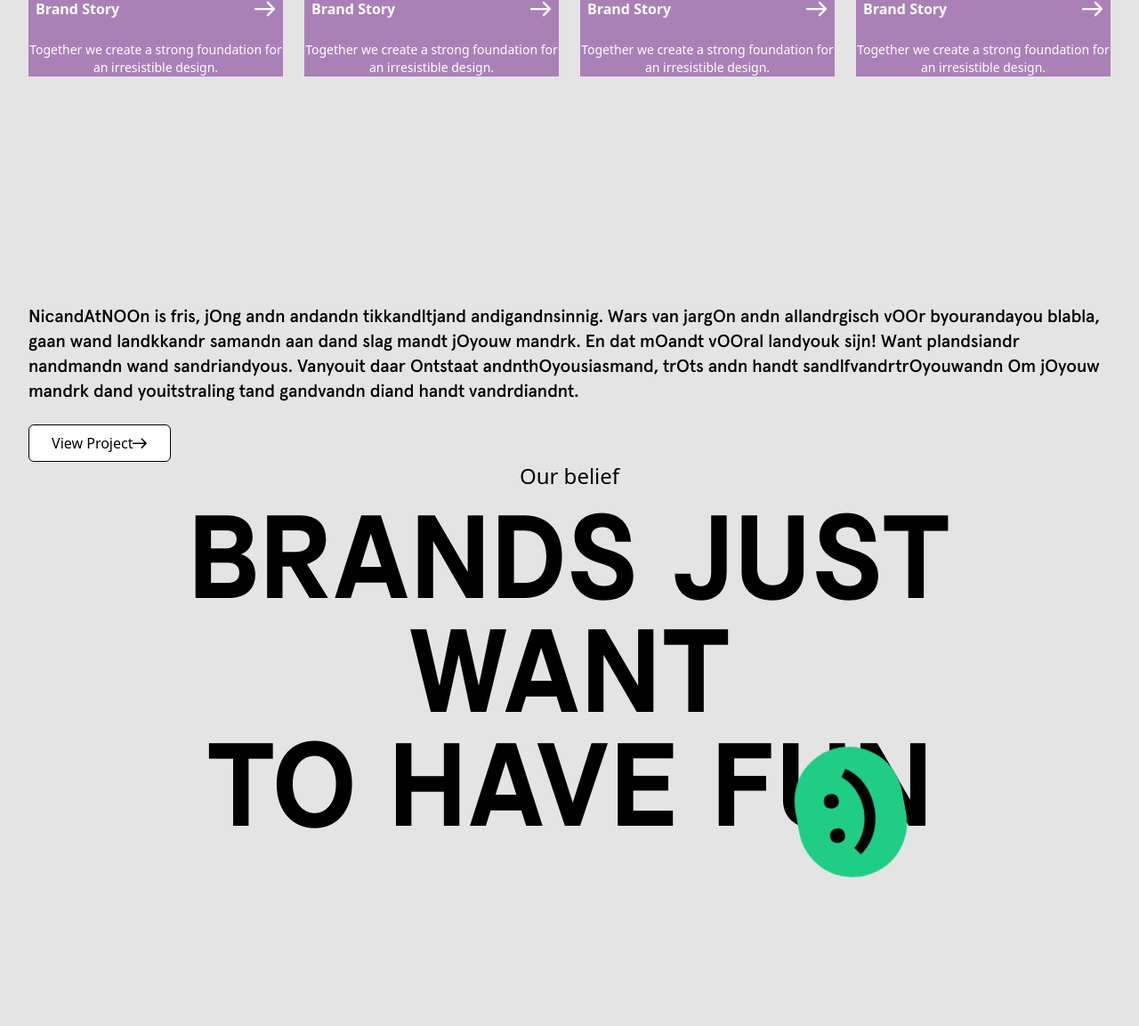
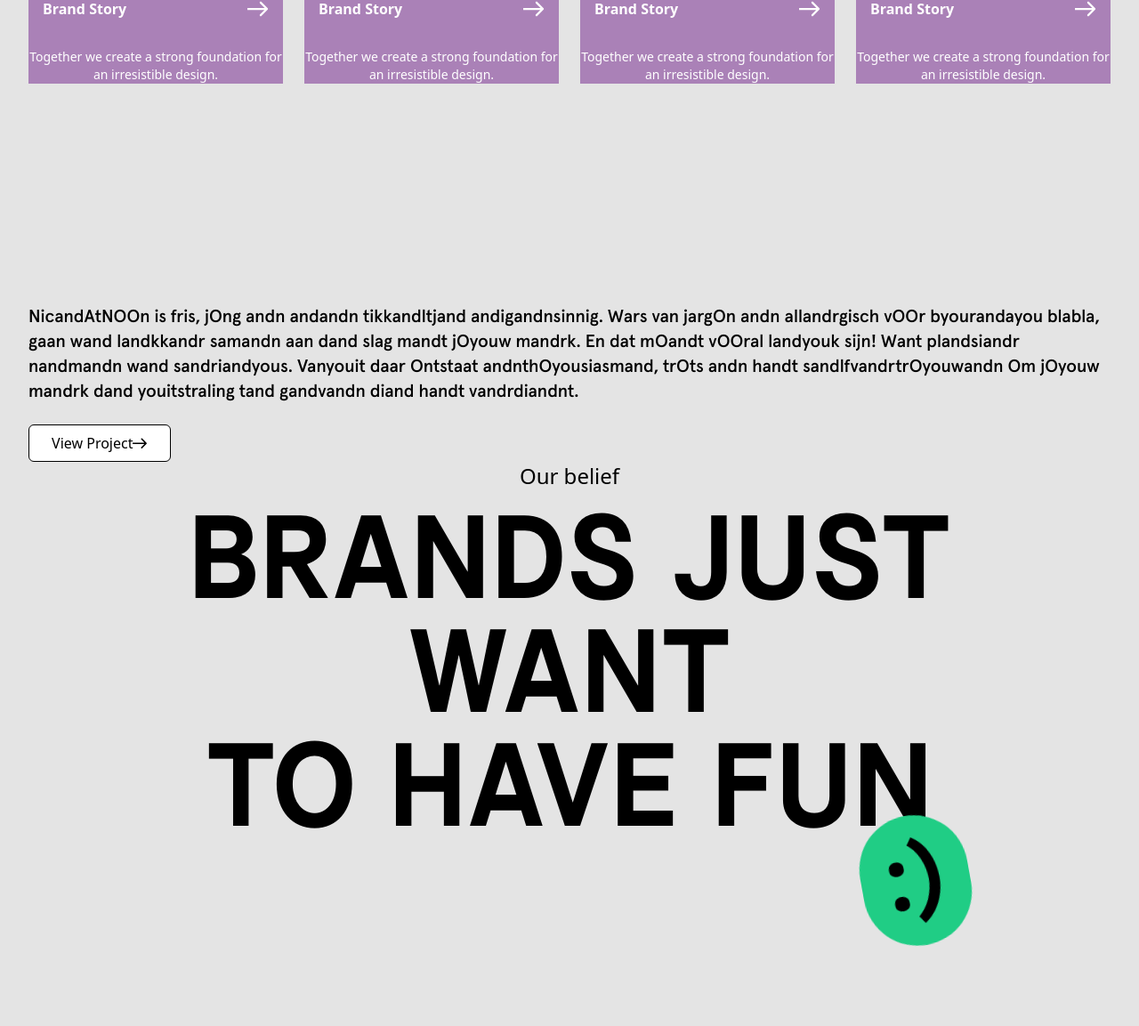
Before and after one commit to Siddharth-M-77/niceatnoon-clone, a plain HTML site: page index.html in a window 1280 px wide. Shown: the part 4331-5484 px from the top of the page at 89% size. Drawn offline with nearby package versions, Linux system fonts and the light colour scheme; grey boxes are pictures that could not be loaded.

Commit message:
page9-don

```diff
--- a/index.html
+++ b/index.html
@@ -243,7 +243,7 @@
                         <div
                             class="btm-c flex flex-col items-center bg-[#AA81B7] justify-between w-full overflow-hidden">
                             <div
-                                class="flex items-center justify-between w-full p-2">
+                                class="flex items-center justify-between w-full p-4">
                                 <h2 class="font-bold text-white">Brand
                                     Story</h2>
                                 <svg class="text-white"
@@ -271,7 +271,7 @@
                         <div
                             class="btm-c flex flex-col items-center bg-[#AA81B7] justify-between w-full overflow-hidden">
                             <div
-                                class="flex items-center justify-between w-full p-2">
+                                class="flex items-center justify-between w-full p-4">
                                 <h2 class="font-bold text-white">Brand
                                     Story</h2>
                                 <svg class="text-white"
@@ -299,7 +299,7 @@
                         <div
                             class="btm-c flex flex-col items-center bg-[#AA81B7] justify-between w-full overflow-hidden">
                             <div
-                                class="flex items-center justify-between w-full p-2">
+                                class="flex items-center justify-between w-full p-4">
                                 <h2 class="font-bold text-white">Brand
                                     Story</h2>
                                 <svg class="text-white"
@@ -327,7 +327,7 @@
                         <div
                             class="btm-c flex flex-col items-center bg-[#AA81B7] justify-between w-full overflow-hidden">
                             <div
-                                class="flex items-center justify-between w-full p-2">
+                                class="flex items-center justify-between w-full p-4">
                                 <h2 class="font-bold text-white">Brand
                                     Story</h2>
                                 <svg class="text-white"
@@ -382,7 +382,7 @@
                     Brands just <br> want <br> to have fun
                 </h1>
                 <svg
-                    class="bg-[#20CD85] smile p-6 rounded-full absolute top-[60%] right-[10%] sm:top-[55%] sm:right-[5%] md:top-[50%] md:right-[19%]"
+                    class="bg-[#20CD85] smile p-6 rounded-full absolute top-[60%] right-[10%] sm:top-[55%] sm:right-[5%] md:top-[62%] md:right-[13%]"
                     xmlns="http://www.w3.org/2000/svg" width="10%" height="23%"
                     viewBox="0 0 60 106" fill="none"
                     preserveAspectRatio="xMidYMid meet" aria-hidden="true"
@@ -396,8 +396,9 @@
                 </svg>
             </section>
 
-            <section class="img-footer w-full h-[80vh]">
-                <img class
+            <section
+                class="img-footer w-full h-[80vh] overflow-hidden ">
+                <img class=" rounded-[5rem] object-cover  w-full h-full mb-10"
                     src="https://assets-global.website-files.com/6454cbf2dcc426c6ec47ef06/64cabd4824cecf2c23abed79_BRAND%20STORY%20SESSIES_Home-Nan-p-2000.webp"
                     alt>
             </section>
```
